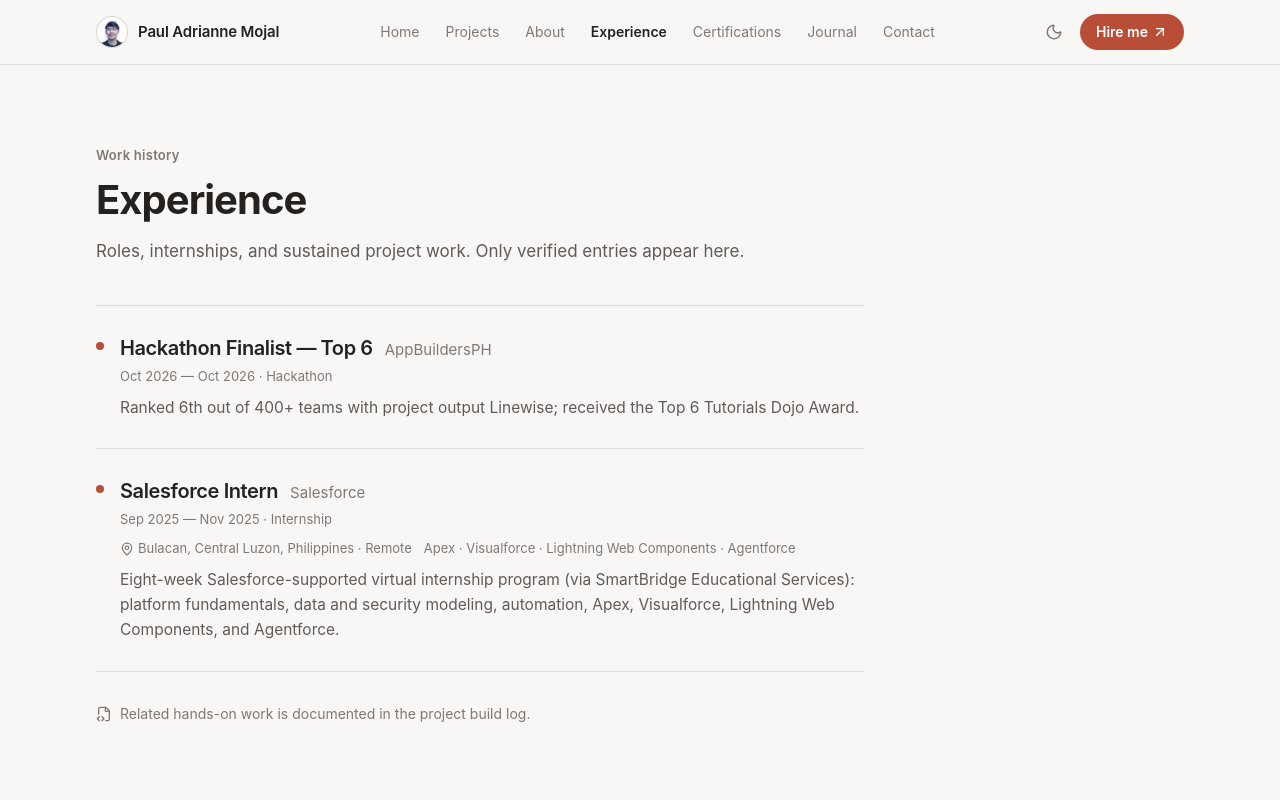
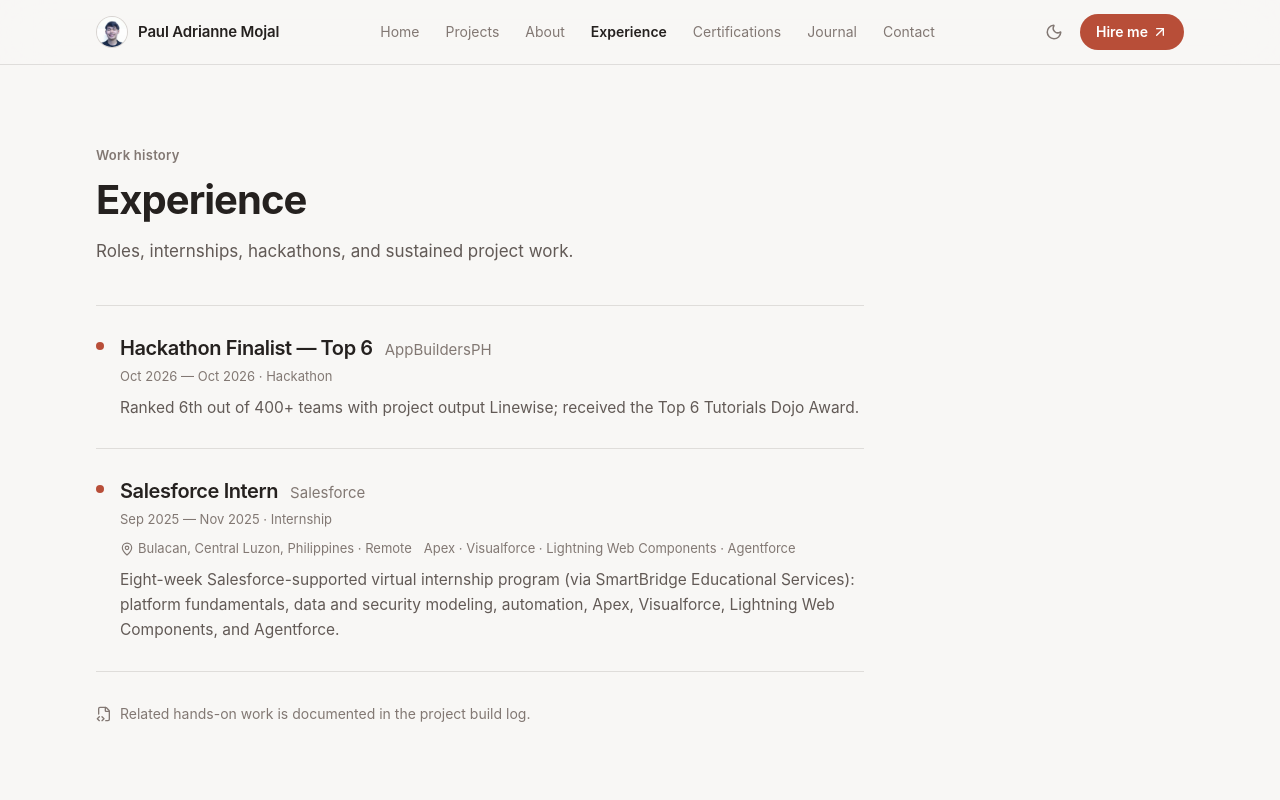
Before and after one commit to Polstuds27/Portfolio, a React (Vite) app: page /#/experience in a window 1280 px wide. Shown: the top 800 px of the page. Built offline with nearby package versions, Linux system fonts and the light colour scheme.

Commit message:
updated some elements

```diff
--- a/src/components/Experience.tsx
+++ b/src/components/Experience.tsx
@@ -14,7 +14,7 @@
       <SectionHeading
         kicker="Work history"
         title="Experience"
-        lede="Roles, internships, and sustained project work. Only verified entries appear here."
+        lede="Roles, internships, hackathons, and sustained project work."
       />
 
       {experiences.length === 0 ? (
--- a/src/pages/Home.tsx
+++ b/src/pages/Home.tsx
@@ -87,7 +87,7 @@
           <Reveal>
           <PreviewCard
             icon={Briefcase}
-            kicker="Work history"
+            kicker="Work history adn events"
             title="Experience"
             emptyText="No experience entries listed yet. Roles and internships will appear here once available."
             preview={
```
